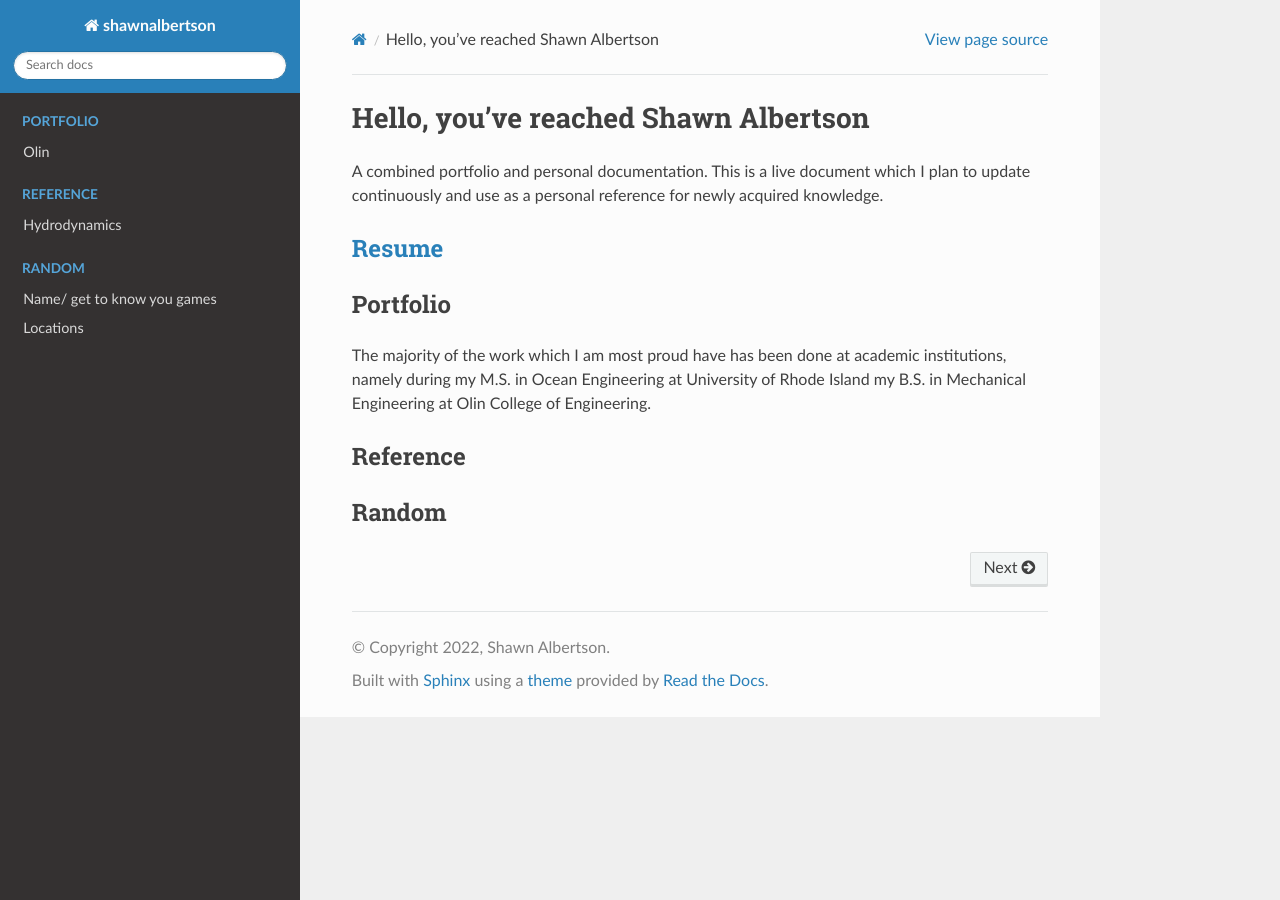
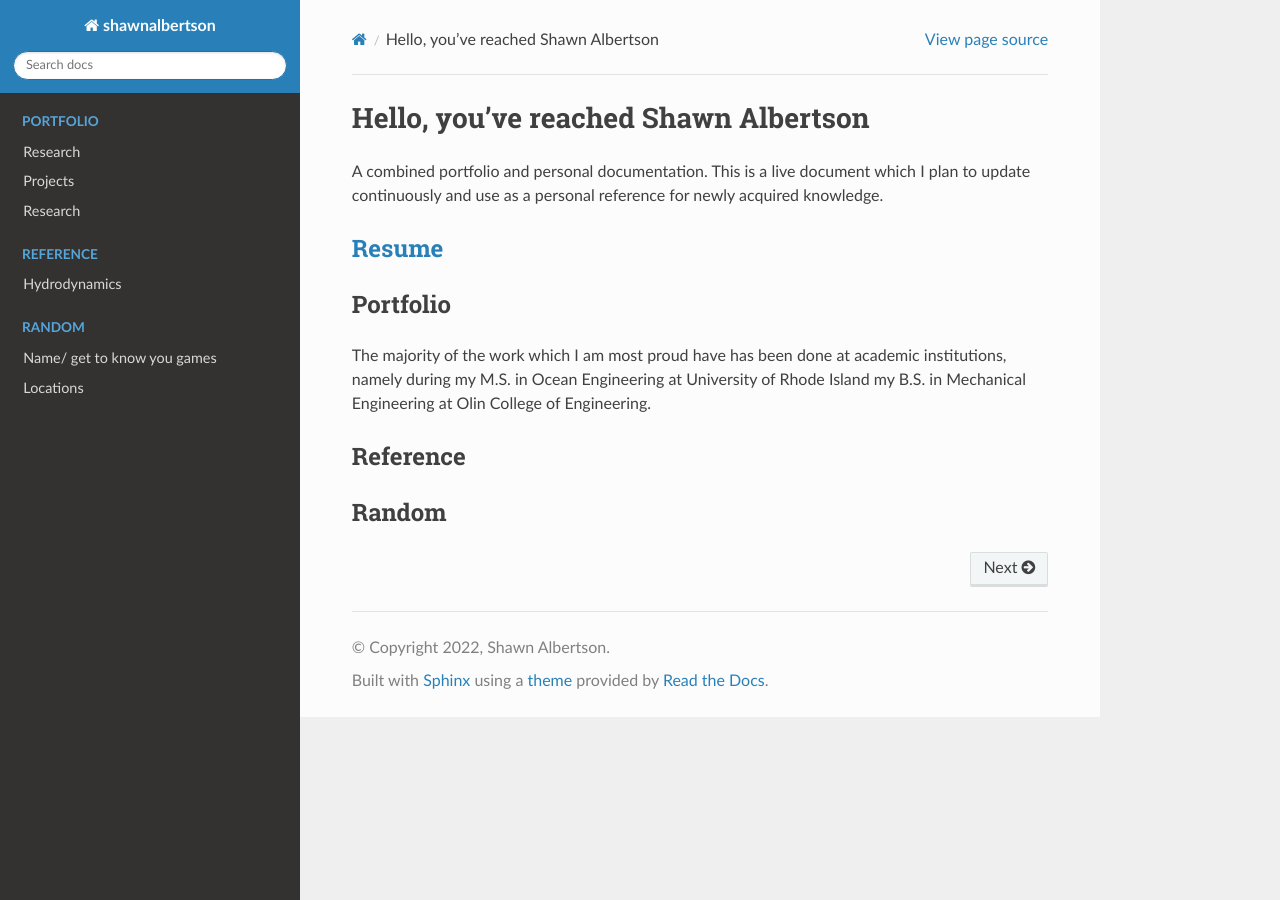
Before and after one commit to shawnalbertson/shawnalbertson, a Sphinx documentation site: the page built from docs/source/index.rst, in a window 1280 px wide. Built offline with Sphinx 7.4.7 and the Read the Docs theme 2.0.0, drawn with Linux system fonts in a browser that asks for light colours; pages that are not in the unit, such as notebooks, are missing from menus.

Commit message:
try individual file references

```diff
--- a/docs/source/index.rst
+++ b/docs/source/index.rst
@@ -21,7 +21,9 @@ The majority of the work which I am most proud have has been done at academic in
    :caption: portfolio
    :hidden:
 
-   /portfolio/olin
+   /portfolio/olin-folder/research
+   /portfolio/olin-folder/projects
+   /portfolio/olin-folder/research
 
 Reference
 ---------
```
